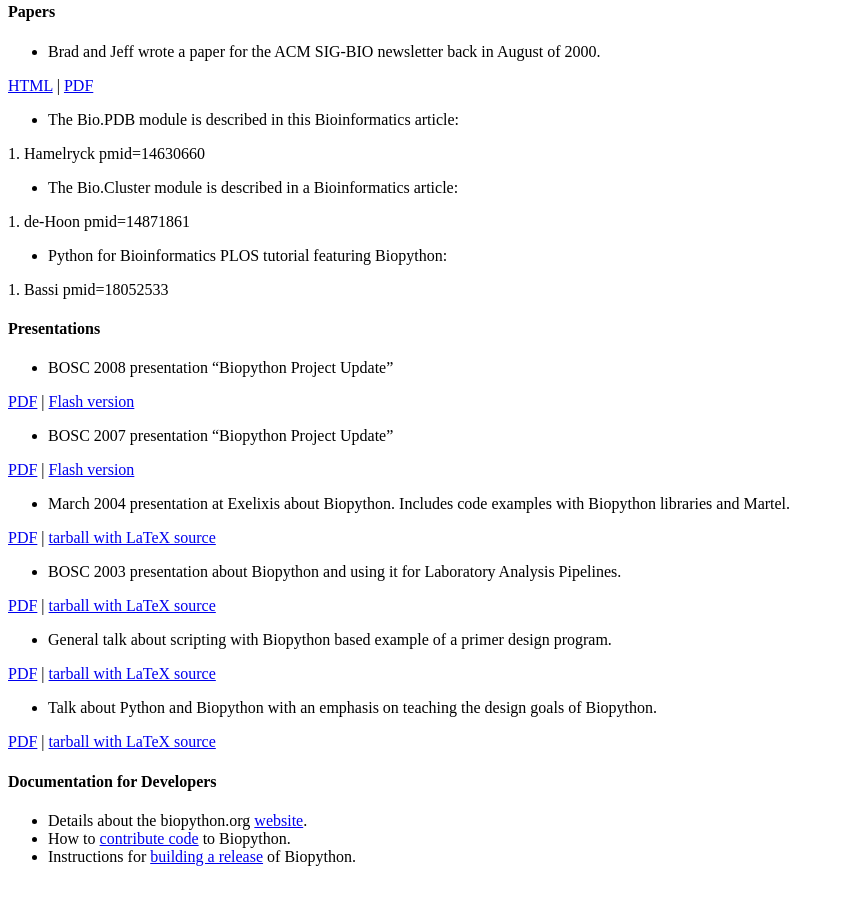
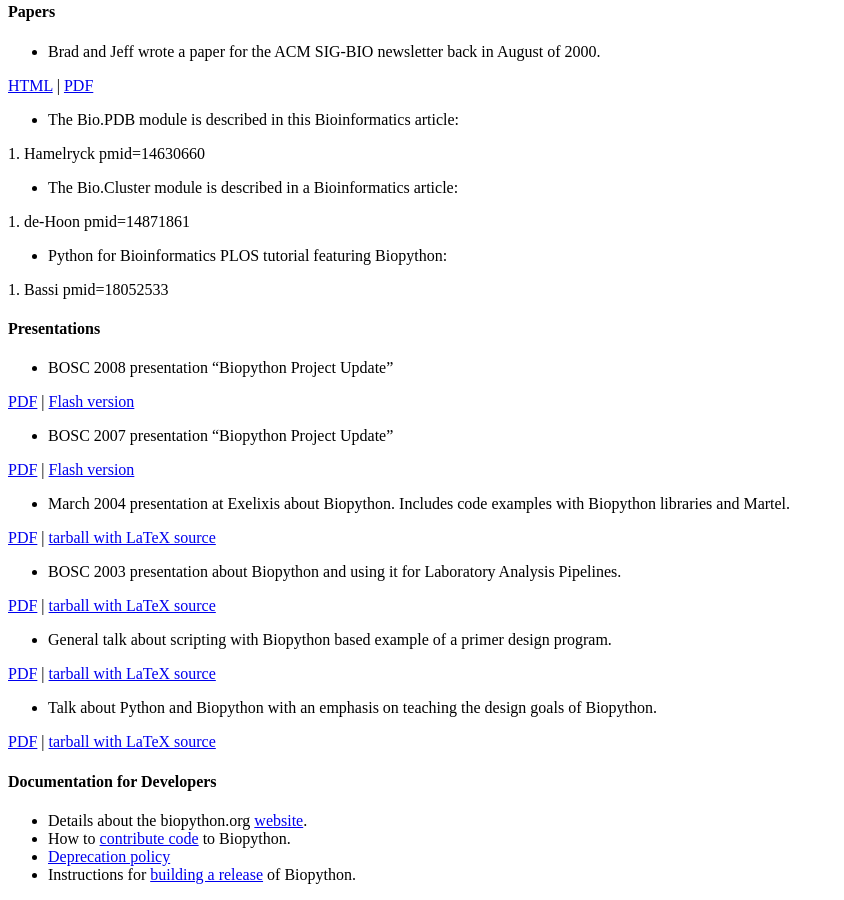
Before and after one commit to biopython/biopython.github.io, a Jekyll site: the page built from wiki/Documentation.md, in a window 1280 px wide and 900 px high, scrolled down 1282 px. Shown: the whole window, without its empty margins (0-844 px from the left). Built offline with Jekyll 4.4.1, drawn with Linux system fonts in a browser that asks for light colours.

Commit message:
/* Documentation for Developers */

```diff
--- a/wiki/Documentation.md
+++ b/wiki/Documentation.md
@@ -188,5 +188,6 @@ source](http://biopython.org/DIST/docs/presentations/biopy_group.tar.gz)
 
 -   Details about the biopython.org [website](website "wikilink").
 -   How to [contribute code](Contributing "wikilink") to Biopython.
+-   [Deprecation policy](Deprecation_policy "wikilink")
 -   Instructions for [building a release](building_a_release "wikilink")
     of Biopython.
```
Also changed, not shown: 1 other file.
